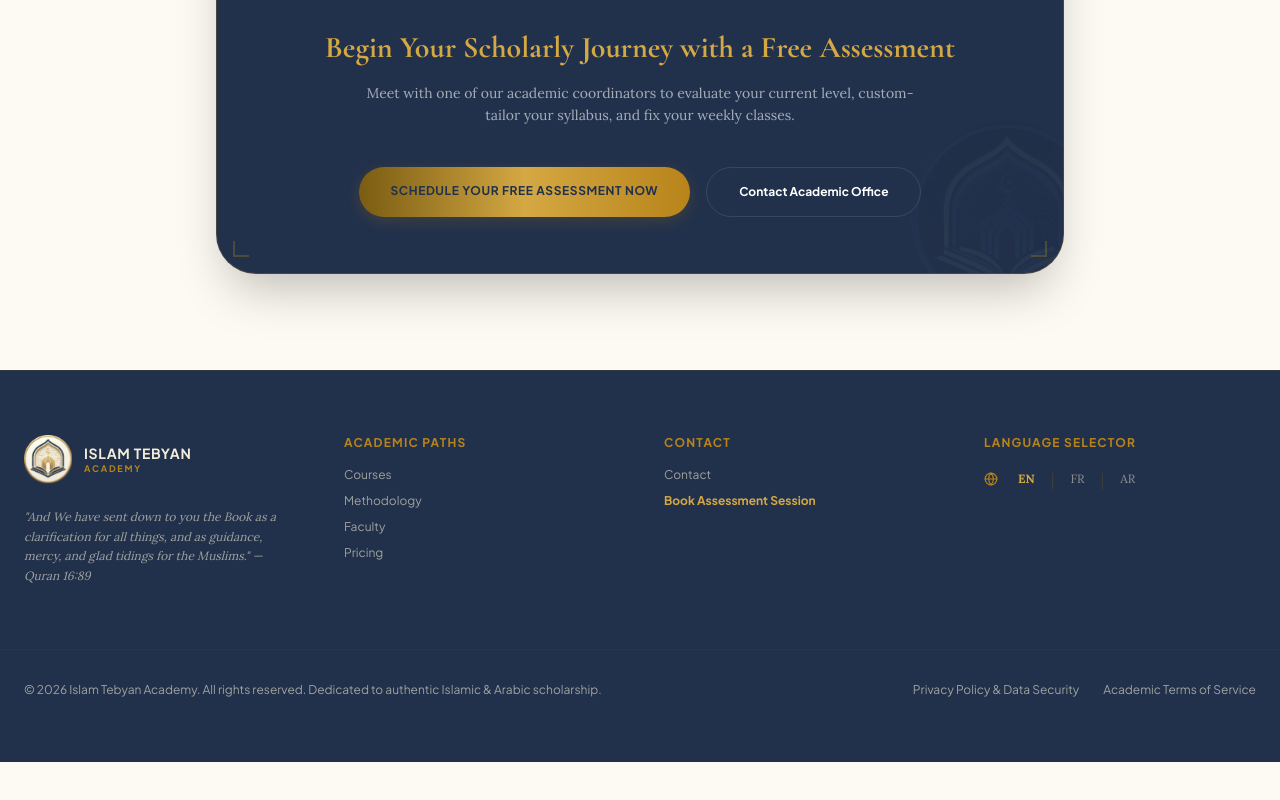
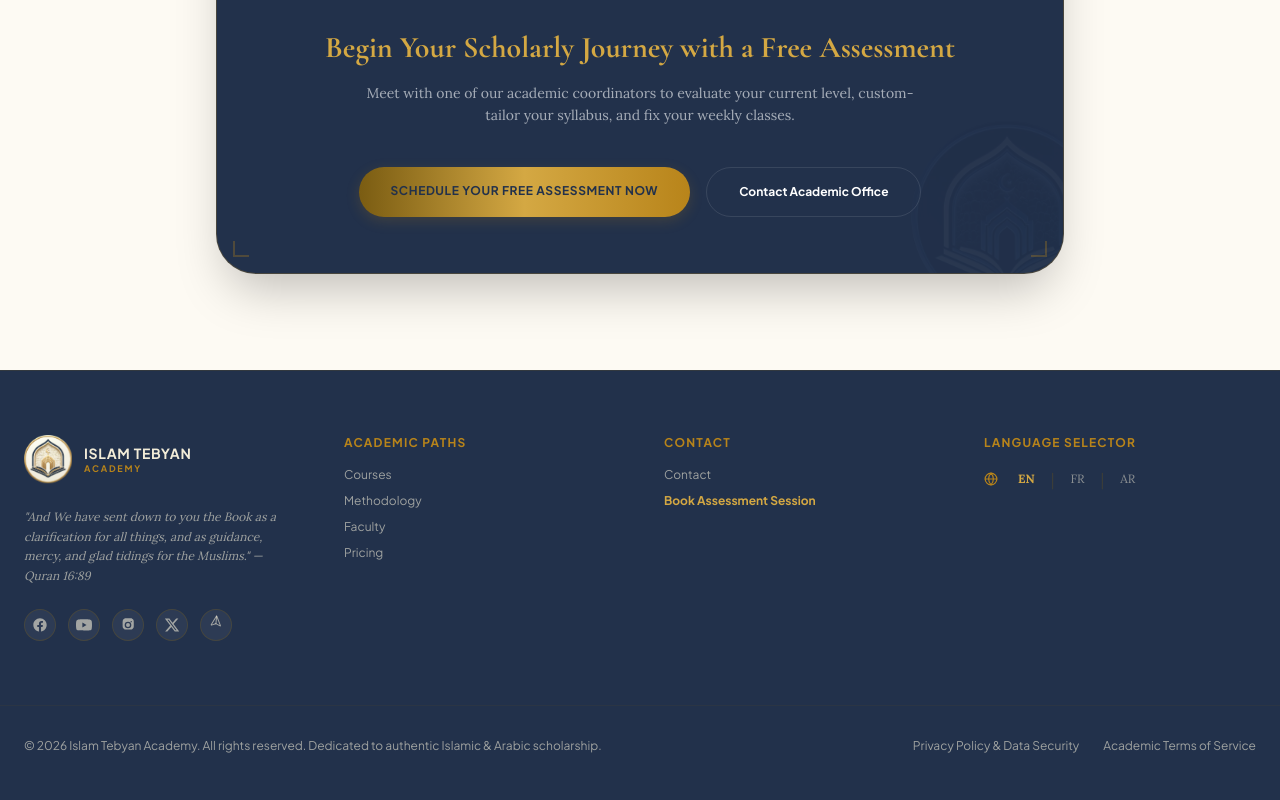
Before and after one commit to islamtebyan-academy/Tbyan-Academy, a Next.js app: page /en/programs/quran-tajweed in a window 1280 px wide. Shown: the part 4628-5428 px from the top of the page. Before the commit the page ends 5390 px from the top, so only its background shows below. Built offline with nearby package versions, Linux system fonts and the light colour scheme.

Commit message:
style: add social media icon buttons to the footer brand column

```diff
--- a/components/layout/Footer.tsx
+++ b/components/layout/Footer.tsx
@@ -5,7 +5,7 @@ import Link from 'next/link';
 import { usePathname, useRouter } from 'next/navigation';
 import { useLocale, useTranslations } from 'next-intl';
 import Logo from '../brand/Logo';
-import { Globe } from 'lucide-react';
+import { Globe, Send } from 'lucide-react';
 
 export default function Footer() {
   const t = useTranslations();
@@ -61,6 +61,68 @@ export default function Footer() {
           <p className={`text-xs leading-relaxed max-w-sm italic ${isRtl ? 'font-noto' : 'font-lora'}`}>
             {t('Footer.verse')}
           </p>
+
+          {/* Social Media Links */}
+          <div className="flex items-center gap-3">
+            <a
+              href="https://facebook.com/islamtebyan"
+              target="_blank"
+              rel="noopener noreferrer"
+              className="w-8 h-8 rounded-full border border-gold-muted/30 bg-white/5 flex items-center justify-center text-parchment/60 hover:text-gold hover:border-gold hover:bg-white/10 transition-all duration-300"
+              aria-label="Facebook"
+              title="Facebook"
+            >
+              <svg className="w-4 h-4" fill="currentColor" viewBox="0 0 24 24" aria-hidden="true">
+                <path fillRule="evenodd" d="M22 12c0-5.523-4.477-10-10-10S2 6.477 2 12c0 4.991 3.657 9.128 8.438 9.878v-6.987h-2.54V12h2.54V9.797c0-2.506 1.492-3.89 3.777-3.89 1.094 0 2.238.195 2.238.195v2.46h-1.26c-1.243 0-1.63.771-1.63 1.562V12h2.773l-.443 2.89h-2.33v6.988C18.343 21.128 22 16.991 22 12z" clipRule="evenodd" />
+              </svg>
+            </a>
+            <a
+              href="https://youtube.com/c/islamtebyan"
+              target="_blank"
+              rel="noopener noreferrer"
+              className="w-8 h-8 rounded-full border border-gold-muted/30 bg-white/5 flex items-center justify-center text-parchment/60 hover:text-gold hover:border-gold hover:bg-white/10 transition-all duration-300"
+              aria-label="YouTube"
+              title="YouTube"
+            >
+              <svg className="w-4 h-4" fill="currentColor" viewBox="0 0 24 24" aria-hidden="true">
+                <path fillRule="evenodd" d="M23.498 6.163a3.003 3.003 0 00-2.11-2.11C19.518 3.545 12 3.545 12 3.545s-7.518 0-9.388.508a3.003 3.003 0 00-2.11 2.11C0 8.033 0 12 0 12s0 3.967.502 5.837a3.003 3.003 0 002.11 2.11c1.87.508 9.388.508 9.388.508s7.518 0 9.388-.508a3.003 3.003 0 002.11-2.11C24 15.967 24 12 24 12s0-3.967-.502-5.837zM9.545 15.568V8.432L15.818 12l-6.273 3.568z" clipRule="evenodd" />
+              </svg>
+            </a>
+            <a
+              href="https://instagram.com/islamtebyan"
+              target="_blank"
+              rel="noopener noreferrer"
+              className="w-8 h-8 rounded-full border border-gold-muted/30 bg-white/5 flex items-center justify-center text-parchment/60 hover:text-gold hover:border-gold hover:bg-white/10 transition-all duration-300"
+              aria-label="Instagram"
+              title="Instagram"
+            >
+              <svg className="w-4 h-4" fill="currentColor" viewBox="0 0 24 24" aria-hidden="true">
+                <path fillRule="evenodd" d="M12.315 2c2.43 0 2.784.01 3.71.054.937.04 1.612.189 2.186.411a4.87 4.87 0 012.026 2.026c.222.574.372 1.249.412 2.186.04.927.054 1.28.054 3.71 0 2.43-.01 2.784-.054 3.71-.04.937-.189 1.613-.412 2.186a4.87 4.87 0 01-2.026 2.026c-.574.222-1.249.372-2.186.412-.927.04-1.28.054-3.71.054s-2.784-.01-3.71-.054c-.937-.04-1.613-.189-2.186-.412a4.87 4.87 0 01-2.026-2.026c-.222-.574-.372-1.249-.412-2.186-.04-.927-.054-1.28-.054-3.71 0-2.43.01-2.784.054-3.71.04-.937.189-1.613.412-2.186a4.87 4.87 0 012.026-2.026c.574-.222 1.249-.372 2.186-.412.927-.04 1.28-.054 3.71-.054zM12 7a5 5 0 100 10 5 5 0 000-10zm0 8a3 3 0 110-6 3 3 0 010 6zm5.827-8a1 1 0 11-2 0 1 1 0 012 0z" clipRule="evenodd" />
+              </svg>
+            </a>
+            <a
+              href="https://x.com/islamtebyan"
+              target="_blank"
+              rel="noopener noreferrer"
+              className="w-8 h-8 rounded-full border border-gold-muted/30 bg-white/5 flex items-center justify-center text-parchment/60 hover:text-gold hover:border-gold hover:bg-white/10 transition-all duration-300"
+              aria-label="X / Twitter"
+              title="X / Twitter"
+            >
+              <svg className="w-4 h-4" fill="currentColor" viewBox="0 0 24 24" aria-hidden="true">
+                <path d="M18.244 2.25h3.308l-7.227 8.26 8.502 11.24H16.17l-5.214-6.817L4.99 21.75H1.68l7.73-8.835L1.254 2.25H8.08l4.713 6.231zm-1.161 17.52h1.833L7.084 4.126H5.117z" />
+              </svg>
+            </a>
+            <a
+              href="https://t.me/islamtebyan"
+              target="_blank"
+              rel="noopener noreferrer"
+              className="w-8 h-8 rounded-full border border-gold-muted/30 bg-white/5 flex items-center justify-center text-parchment/60 hover:text-gold hover:border-gold hover:bg-white/10 transition-all duration-300"
+              aria-label="Telegram"
+              title="Telegram"
+            >
+              <Send size={12} className="rotate-[320deg] relative -top-0.5" />
+            </a>
+          </div>
         </div>
 
         {/* Programs Column */}
```
